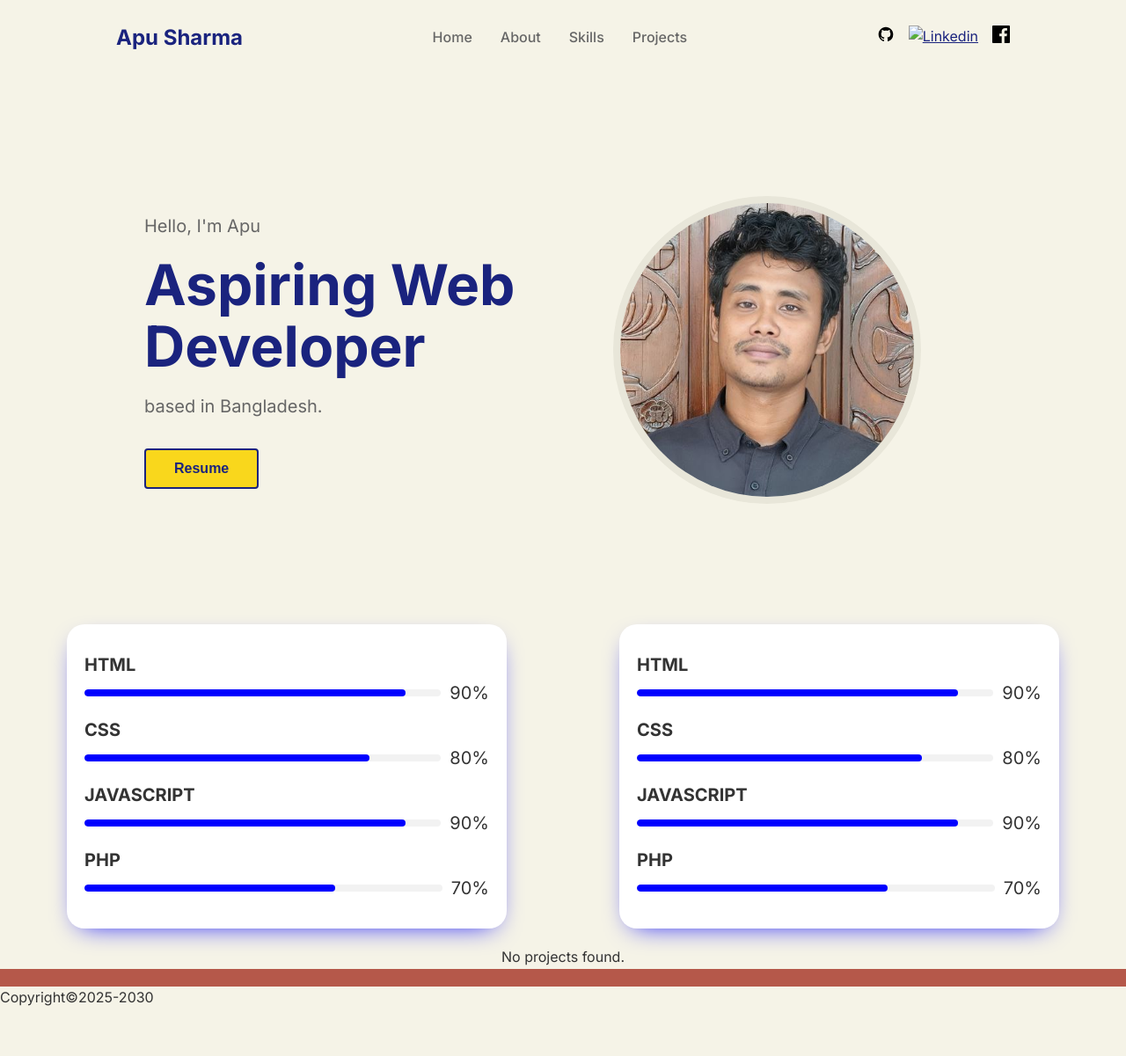
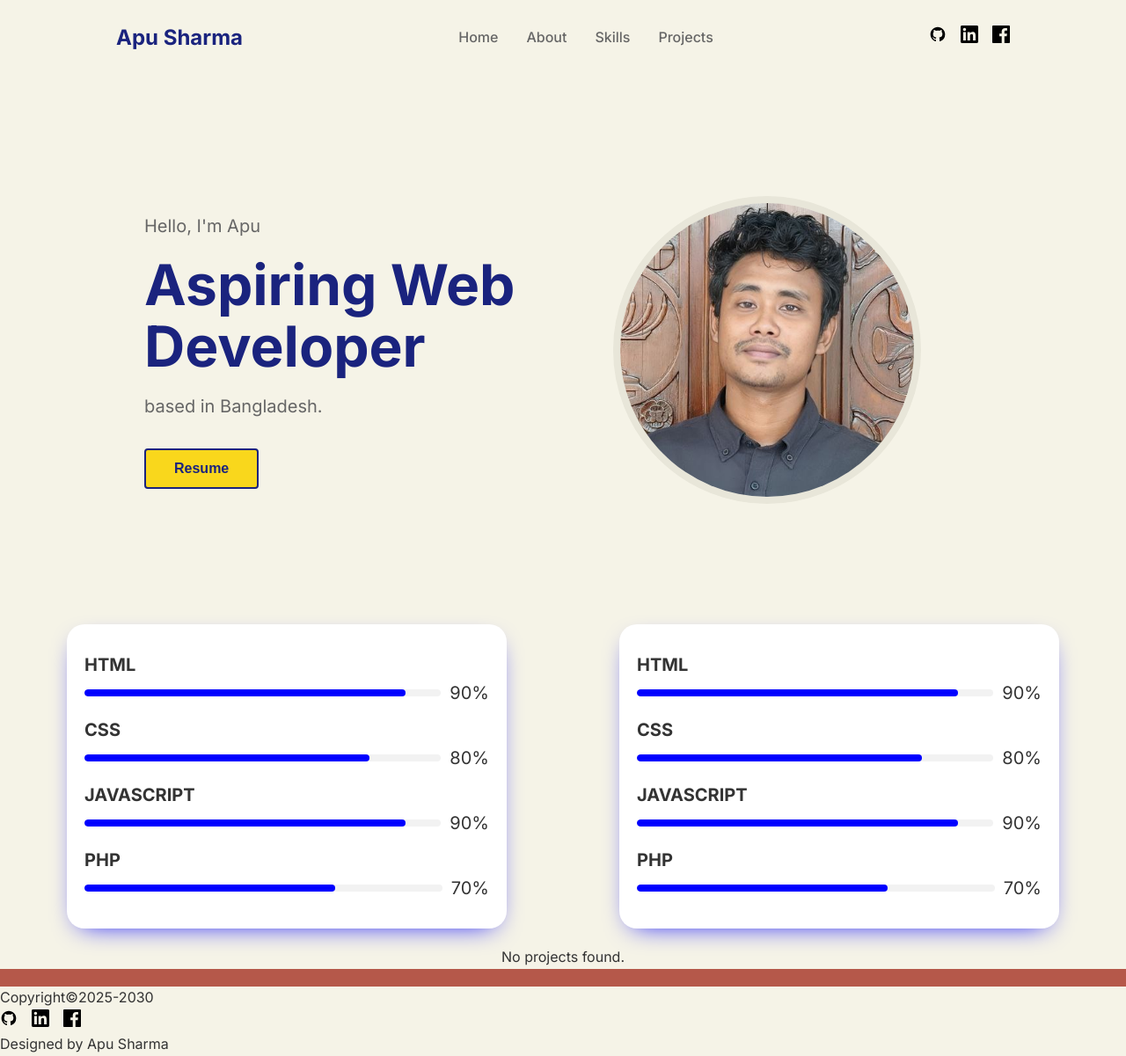
Before and after one commit to apusharma45/portfolio, a PHP site: page / in a window 1280 px wide. Shown: the whole page at 88% size. Before the commit the page ends 1144 px from the top, so only its background shows below. Run offline with PHP 8.4, Linux system fonts and the light colour scheme; data that the repository does not hold is empty.

Commit message:
icons loading fixed

```diff
--- a/index.php
+++ b/index.php
@@ -192,12 +192,21 @@ $result = $conn->query($sql);
             <p class="copyright">Copyright©2025-2030</p>
         </div>
 
-        <div class="icons-container">
+        <div class="social-icons">
+                <a href="https://github.com/apusharma45" class="social-link" target="_blank">
+                    <img src="uploads/github.svg" alt="GitHub">
+                </a>
+                <a href="https://linkedin.com/in/apusharma/" class="social-link" target="_blank">
+                    <img src="uploads/linkedin.svg" alt="Linkedin">
+                </a>
+                <a href="https://facebook.com/apusharma45" class="social-link" target="_blank">
+                    <img src="uploads/facebook.svg" alt="Facebook">
 
-        </div>
+                </a>
+            </div>
 
         <div class="design-container">
-
+            <p class="credit">Designed by Apu Sharma</p>
         </div>
     </div>
 
--- a/styles.css
+++ b/styles.css
@@ -1,4 +1,3 @@
-/* Reset */
 * {
   margin: 0;
   padding: 0;
@@ -12,7 +11,7 @@ body {
   line-height: 1.6;
 }
 
-/* Header */
+
 .header {
   padding: 1.5rem 2rem;
   position: relative;
@@ -66,7 +65,6 @@ body {
   color: #3949ab;
 }
 
-/* Main Content */
 .main {
   padding: 2rem;
 }
```
Also changed, not shown: uploads/linkedin.svg.
